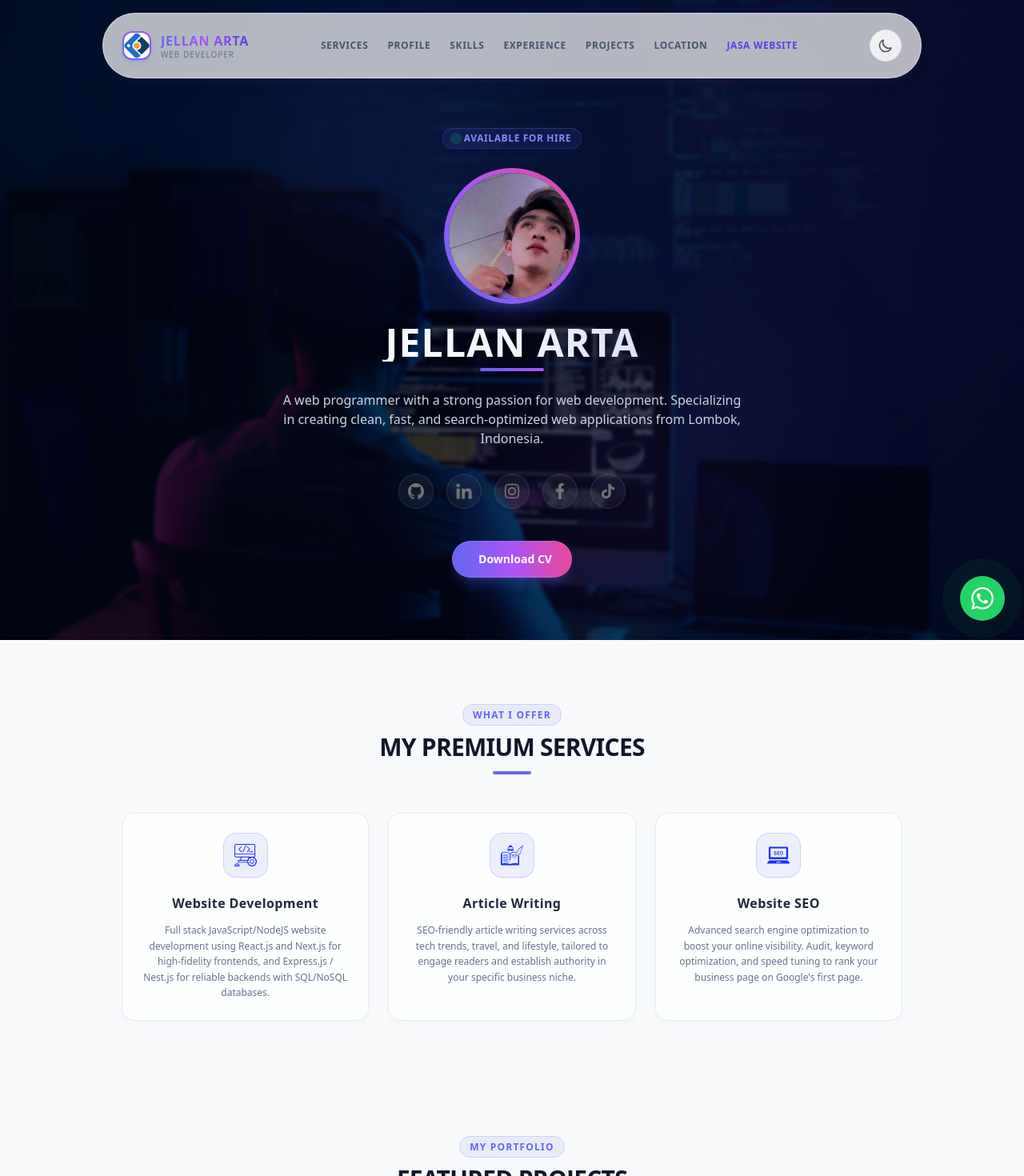
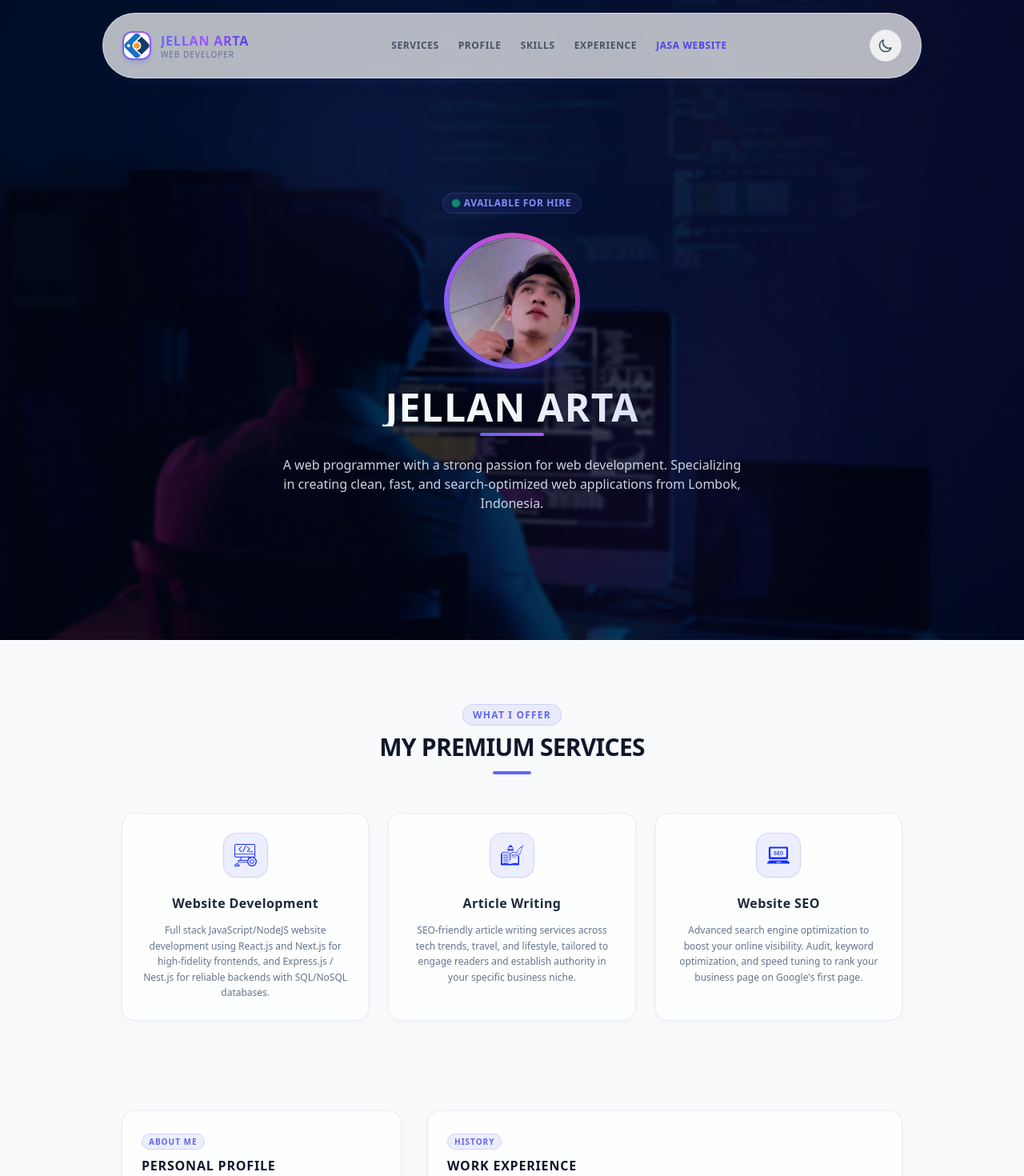
Before and after one commit to jellanarta/portofolio, a Next.js app: page / in a window 1280 px wide. Shown: the top 1470 px of the page at 80% size. Built offline with nearby package versions, Linux system fonts and the light colour scheme.

Commit message:
refactor(portfolio): hide personal contact info, projects, and work details

```diff
--- a/src/app/api/checkout/route.ts
+++ b/src/app/api/checkout/route.ts
@@ -20,7 +20,7 @@ export async function POST(req: Request) {
     const orderId = `ORDER-${timestamp}-${rand}`;
 
     // Midtrans API Credentials
-    const serverKey = process.env.MIDTRANS_SERVER_KEY || '';
+    const serverKey = (process.env.MIDTRANS_SERVER_KEY || '').trim();
     const authHeader = `Basic ${Buffer.from(serverKey + ':').toString('base64')}`;
 
     // Prepare payload for Midtrans Sandbox Snap API
--- a/src/app/api/midtrans-webhook/route.ts
+++ b/src/app/api/midtrans-webhook/route.ts
@@ -34,7 +34,7 @@ export async function POST(req: Request) {
       return NextResponse.json({ error: 'Payload tidak lengkap' }, { status: 400 });
     }
 
-    const serverKey = process.env.MIDTRANS_SERVER_KEY || '';
+    const serverKey = (process.env.MIDTRANS_SERVER_KEY || '').trim();
 
     // Verify signature key: SHA512(order_id + status_code + gross_amount + ServerKey)
     const signatureSource = `${order_id}${status_code}${gross_amount}${serverKey}`;
--- a/src/app/components/detailprofil.tsx
+++ b/src/app/components/detailprofil.tsx
@@ -41,12 +41,12 @@ export default function Detailprofil() {
                     {/* Contact Details List */}
                     <div className="grid grid-cols-1 gap-4 pt-2">
                         <Lebihlengkap ikon="pendidikan" teks="SMK Negeri 1 Praya (Pariwisata)" />
-                        <Lebihlengkap ikon="email" teks="jellanarta@gmail.com" />
-                        <Lebihlengkap ikon="nohp" teks="+6285941304719" />
+                        {/* <Lebihlengkap ikon="email" teks="jellanarta@gmail.com" /> */}
+                        {/* <Lebihlengkap ikon="nohp" teks="+6285941304719" /> */}
                         <Lebihlengkap ikon="website" teks="arta.eu.org" />
-                        <Lebihlengkap ikon="github" teks="jellanarta" />
-                        <Lebihlengkap ikon="instagram" teks="laelanasoraya" />
-                        <Lebihlengkap ikon="lokasi" teks="Praya, Lombok Tengah, Nusa Tenggara Barat, Indonesia" />
+                        {/* <Lebihlengkap ikon="github" teks="jellanarta" /> */}
+                        {/* <Lebihlengkap ikon="instagram" teks="laelanasoraya" /> */}
+                        {/* <Lebihlengkap ikon="lokasi" teks="Praya, Lombok Tengah, Nusa Tenggara Barat, Indonesia" /> */}
                     </div>
                 </div>
             </div>
--- a/src/app/components/menu.tsx
+++ b/src/app/components/menu.tsx
@@ -69,8 +69,7 @@ export default function Menu() {
                             <ComponentsLink id="profil" teks="Profile" />
                             <ComponentsLink id="skill" teks="Skills" />
                             <ComponentsLink id="experience" teks="Experience" />
-                            <ComponentsLink id="projects" teks="Projects" />
-                            <ComponentsLink id="maps" teks="Location" />
+                            {/* <ComponentsLink id="maps" teks="Location" /> */}
                             <a
                                 href="/jasa-web"
                                 className="uppercase text-xs tracking-wider font-bold text-indigo-600 dark:text-indigo-400 hover:text-indigo-500 transition-colors duration-200"
@@ -158,8 +157,7 @@ export default function Menu() {
                                 <MobileComponentsLink id="profil" teks="Profile" setOpen={setOpenmenu} />
                                 <MobileComponentsLink id="skill" teks="Skills" setOpen={setOpenmenu} />
                                 <MobileComponentsLink id="experience-mobile" teks="Experience" setOpen={setOpenmenu} />
-                                <MobileComponentsLink id="projects" teks="Projects" setOpen={setOpenmenu} />
-                                <MobileComponentsLink id="maps" teks="Location" setOpen={setOpenmenu} />
+                                {/* <MobileComponentsLink id="maps" teks="Location" setOpen={setOpenmenu} /> */}
                                 <a
                                     href="/jasa-web"
                                     onClick={() => setOpenmenu(false)}
--- a/src/app/components/pengalamankerja.tsx
+++ b/src/app/components/pengalamankerja.tsx
@@ -44,6 +44,7 @@ function Cardpengalaman({ data }: { data: WorkExperience }) {
         {/* Company, Date, Location Badge Row */}
         <div className="flex flex-wrap gap-x-4 gap-y-2 mt-2 pb-3.5 border-b border-slate-100 dark:border-slate-800/80">
           {/* Company */}
+          {/*
           <div className="flex items-center gap-1.5">
             <div className="w-3.5 h-3.5 opacity-60">
               <Image
@@ -58,6 +59,7 @@ function Cardpengalaman({ data }: { data: WorkExperience }) {
               {data.company}
             </span>
           </div>
+          */}
 
           {/* Date Range */}
           <div className="flex items-center gap-1.5">
@@ -76,6 +78,7 @@ function Cardpengalaman({ data }: { data: WorkExperience }) {
           </div>
 
           {/* Location */}
+          {/*
           <div className="flex items-center gap-1.5">
             <div className="w-3.5 h-3.5 opacity-60">
               <Image
@@ -90,6 +93,7 @@ function Cardpengalaman({ data }: { data: WorkExperience }) {
               {data.work_location}
             </span>
           </div>
+          */}
         </div>
 
         {/* Bullet List Details */}
--- a/src/app/components/profiluser.tsx
+++ b/src/app/components/profiluser.tsx
@@ -41,6 +41,7 @@ export default function Profiluser() {
             </div>
 
             {/* Social Links */}
+            {/*
             <div className="flex justify-center gap-4 mt-2">
                 <Membuatsosmed ikon="github" username="jellanarta" tooltip="GitHub" />
                 <Membuatsosmed ikon="linkedin" username="in/jellanarta" tooltip="LinkedIn" />
@@ -48,8 +49,10 @@ export default function Profiluser() {
                 <Membuatsosmed ikon="facebook" username="jellanarta.id" tooltip="Facebook" />
                 <Membuatsosmed ikon="tiktok" username="@jellanarta" tooltip="TikTok" />
             </div>
+            */}
 
             {/* Download CV Button */}
+            {/*
             <div className="mt-4">
                 <a
                     href="https://drive.google.com/file/d/1tlGe1cp9JBUNh2BLhefm_qb4s06PSUPq/view?usp=drive_link"
@@ -69,6 +72,7 @@ export default function Profiluser() {
                     Download CV
                 </a>
             </div>
+            */}
         </div>
     );
 }
--- a/src/app/jasa-web/page.tsx
+++ b/src/app/jasa-web/page.tsx
@@ -260,6 +260,7 @@ export default function JasaWebPage() {
         </div>
 
         {/* Business Contact Info */}
+        {/*
         <div className="mt-12 grid grid-cols-1 md:grid-cols-3 gap-6">
           <div className="p-5 bg-white dark:bg-slate-900 border border-slate-200/60 dark:border-slate-800/60 rounded-2xl flex items-start gap-4">
             <div className="w-10 h-10 rounded-xl bg-indigo-50 dark:bg-indigo-950/50 flex items-center justify-center text-indigo-500 dark:text-indigo-400 shrink-0">
@@ -304,6 +305,7 @@ export default function JasaWebPage() {
             </div>
           </div>
         </div>
+        */}
       </div>
 
       {/* Checkout Modal */}
--- a/src/app/layout.tsx
+++ b/src/app/layout.tsx
@@ -64,6 +64,7 @@ export default function RootLayout({
       <body className={`${plusJakartaSans.variable} font-sans bg-slate-50 dark:bg-slate-950 text-slate-800 dark:text-slate-100 antialiased selection:bg-indigo-500 selection:text-white transition-colors duration-300`}>
         {children}
         {/* Floating WhatsApp Button */}
+        {/*
         <a
           href="https://wa.me/6285941304719"
           target="_blank"
@@ -71,10 +72,8 @@ export default function RootLayout({
           className="fixed bottom-6 right-6 z-50 flex items-center justify-center w-14 h-14 bg-[#25D366] text-white rounded-full shadow-lg hover:shadow-xl hover:scale-110 active:scale-95 transition-all duration-300 group"
           aria-label="Chat via WhatsApp"
         >
-          {/* Pulse animation ring */}
           <span className="absolute inset-0 rounded-full bg-[#25D366]/40 animate-ping opacity-75 group-hover:animate-none" />
 
-          {/* WhatsApp SVG Icon */}
           <svg
             className="w-7 h-7 relative z-10 fill-current"
             viewBox="0 0 24 24"
@@ -83,6 +82,7 @@ export default function RootLayout({
             <path d="M17.472 14.382c-.297-.149-1.758-.867-2.03-.967-.273-.099-.471-.148-.67.15-.197.297-.767.966-.94 1.164-.173.199-.347.223-.644.075-.297-.15-1.255-.463-2.39-1.475-.883-.788-1.48-1.761-1.653-2.059-.173-.297-.018-.458.13-.606.134-.133.298-.347.446-.52.149-.174.198-.298.298-.497.099-.198.05-.371-.025-.52-.075-.149-.669-1.612-.916-2.207-.242-.579-.487-.5-.669-.51-.173-.008-.371-.01-.57-.01-.198 0-.52.074-.792.372-.272.297-1.04 1.016-1.04 2.479 0 1.462 1.065 2.875 1.213 3.074.149.198 2.096 3.2 5.077 4.487.709.306 1.262.489 1.694.625.712.227 1.36.195 1.871.118.571-.085 1.758-.719 2.006-1.413.248-.694.248-1.289.173-1.413-.074-.124-.272-.198-.57-.347m-5.421 7.403h-.004a9.87 9.87 0 01-5.031-1.378l-.361-.214-3.741.982.998-3.648-.235-.374a9.86 9.86 0 01-1.51-5.26c.001-5.45 4.436-9.884 9.888-9.884 2.64 0 5.122 1.03 6.988 2.898a9.825 9.825 0 012.893 6.994c-.003 5.45-4.437 9.884-9.885 9.884m8.413-18.297A11.815 11.815 0 0012.05 0C5.495 0 .16 5.335.157 11.892c0 2.096.547 4.142 1.588 5.945L0 24l6.335-1.662c1.746.953 3.71 1.455 5.703 1.456h.005c6.554 0 11.89-5.335 11.893-11.893a11.821 11.821 0 00-3.48-8.413z" />
           </svg>
         </a>
+        */}
       </body>
     </html>
   )
--- a/src/app/page.tsx
+++ b/src/app/page.tsx
@@ -2,8 +2,8 @@ import Detailprofil from "./components/detailprofil";
 import Footer from "./components/footer";
 import Jumbotron from "./components/jumbotron";
 import Layanan from "./components/layanan";
-import Projects from "./components/projects";
-import Lokasimaps from "./components/lokasimaps";
+// import Projects from "./components/projects";
+// import Lokasimaps from "./components/lokasimaps";
 import Pagecontent from "./components/pagecontent";
 import Pengalamankerja from "./components/pengalamankerja";
 import Skilldankeahlian from "./components/skilldankeahlian";
@@ -13,7 +13,7 @@ export default function Page() {
     <Pagecontent>
       <Jumbotron />
       <Layanan />
-      <Projects />
+      {/* <Projects /> */}
       <div className="grid grid-cols-1 gap-8 md:grid-cols-[350px,1fr] px-6 max-w-5xl mx-auto mt-8 md:gap-8 pb-10">
         <div className="flex flex-col gap-8">
           <div className="block md:hidden scroll-mt-28" id="experience-mobile">
@@ -26,7 +26,7 @@ export default function Page() {
           <div className="hidden md:block scroll-mt-28" id="experience">
             <Pengalamankerja />
           </div>
-          <Lokasimaps />
+          {/* <Lokasimaps /> */}
         </div>
       </div>
       <Footer />
```
Also changed, not shown: 1 other file (tests, documents, lock files or other folders).
